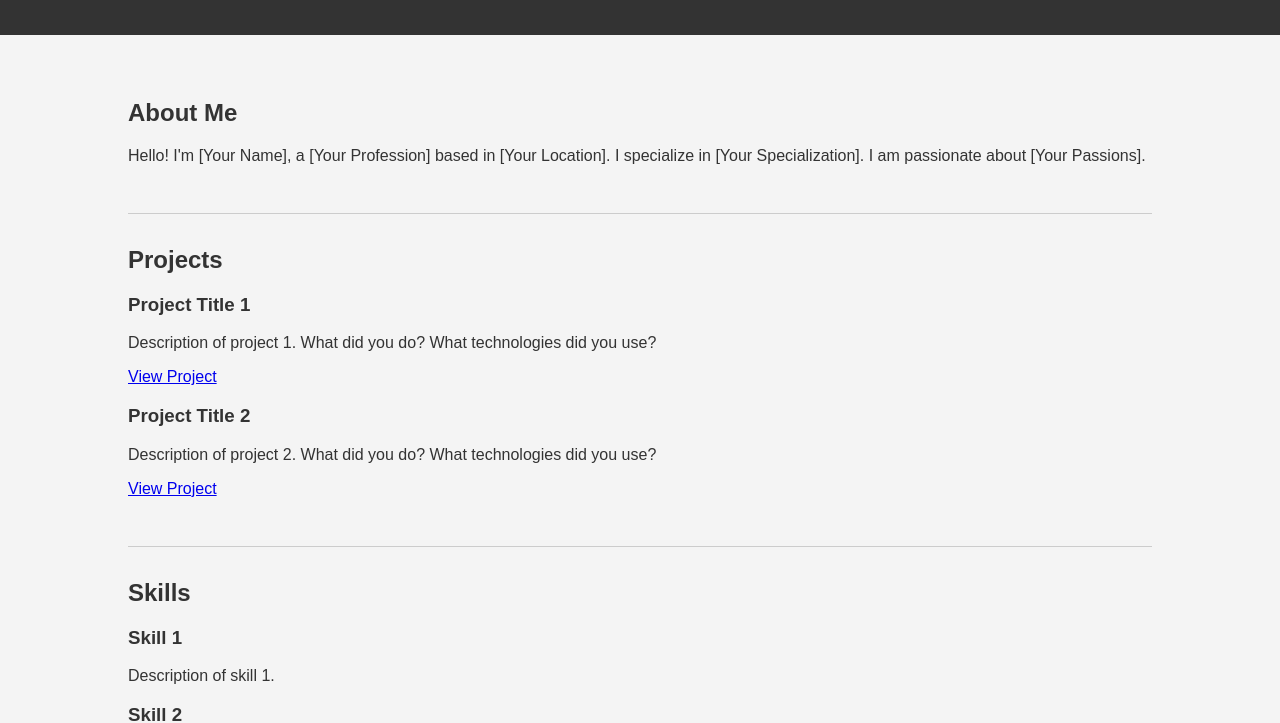
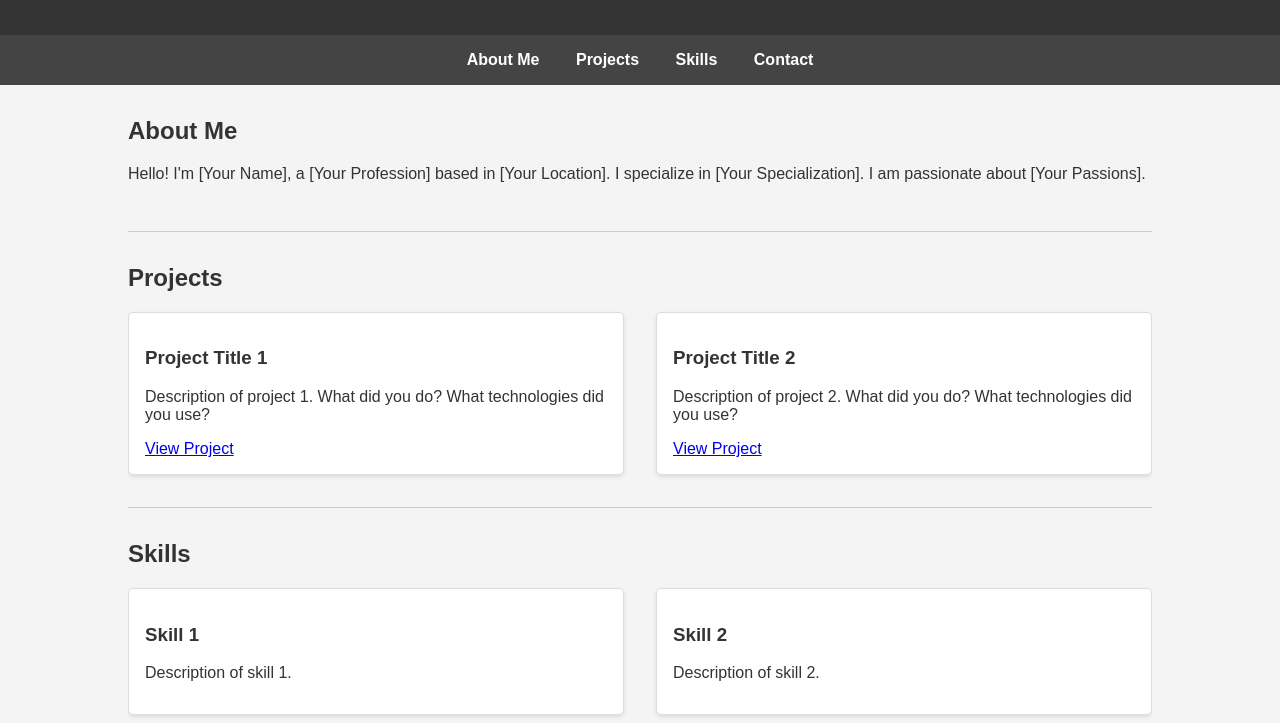
Before and after one commit to nhatruong11/HTML-Tailwind-Tamplate, a website: page index.html in a window 1280 px wide. Shown: the part 77-800 px from the top of the page. Drawn offline with Linux system fonts and the light colour scheme.

Commit message:
test commit

```diff
--- a/index.html
+++ b/index.html
@@ -6,7 +6,7 @@
     <title>My Portfolio</title>
     <style>
         body {
-            font-family: Arial, sans-serif;
+            font-family: 'Arial', sans-serif;
             margin: 0;
             padding: 0;
             background-color: #f4f4f4;
@@ -18,27 +18,50 @@
             padding: 1rem 0;
             text-align: center;
         }
+        nav {
+            background: #444;
+            padding: 1rem 0;
+            text-align: center;
+        }
+        nav a {
+            color: #fff;
+            margin: 0 1rem;
+            text-decoration: none;
+            font-weight: bold;
+        }
+        nav a:hover {
+            text-decoration: underline;
+        }
         .container {
             width: 80%;
             margin: 0 auto;
             overflow: hidden;
-        }
-        #main {
             padding: 2rem 0;
         }
-        #about,
-        #projects,
-        #skills,
-        #contact {
-            padding: 2rem 0;
+        section {
+            margin-bottom: 2rem;
+            padding-bottom: 2rem;
             border-bottom: 1px solid #ccc;
         }
         h2 {
             margin-top: 0;
         }
-        .project,
-        .skill {
-            margin: 1rem 0;
+        .projects, .skills {
+            display: flex;
+            flex-wrap: wrap;
+            gap: 2rem;
+        }
+        .project, .skill {
+            background: #fff;
+            padding: 1rem;
+            border: 1px solid #ddd;
+            border-radius: 5px;
+            flex: 1 1 calc(33% - 2rem);
+            box-shadow: 0 2px 4px rgba(0, 0, 0, 0.1);
+            transition: transform 0.2s;
+        }
+        .project:hover, .skill:hover {
+            transform: scale(1.05);
         }
         .contact-info {
             list-style: none;
@@ -55,7 +78,14 @@
         <h1>My Portfolio</h1>
     </header>
 
-    <div id="main" class="container">
+    <nav>
+        <a href="#about">About Me</a>
+        <a href="#projects">Projects</a>
+        <a href="#skills">Skills</a>
+        <a href="#contact">Contact</a>
+    </nav>
+
+    <div class="container">
 
         <section id="about">
             <h2>About Me</h2>
@@ -64,6 +94,7 @@
 
         <section id="projects">
             <h2>Projects</h2>
+            <div class="projects">
                 <div class="project">
                     <h3>Project Title 1</h3>
                     <p>Description of project 1. What did you do? What technologies did you use?</p>
@@ -75,10 +106,12 @@
                     <a href="http://link-to-project2.com">View Project</a>
                 </div>
                 <!-- Add more projects as needed -->
+            </div>
         </section>
 
         <section id="skills">
             <h2>Skills</h2>
+            <div class="skills">
                 <div class="skill">
                     <h3>Skill 1</h3>
                     <p>Description of skill 1.</p>
@@ -88,6 +121,7 @@
                     <p>Description of skill 2.</p>
                 </div>
                 <!-- Add more skills as needed -->
+            </div>
         </section>
 
         <section id="contact">
```
Lines whose indentation alone changed are shown as unchanged.
